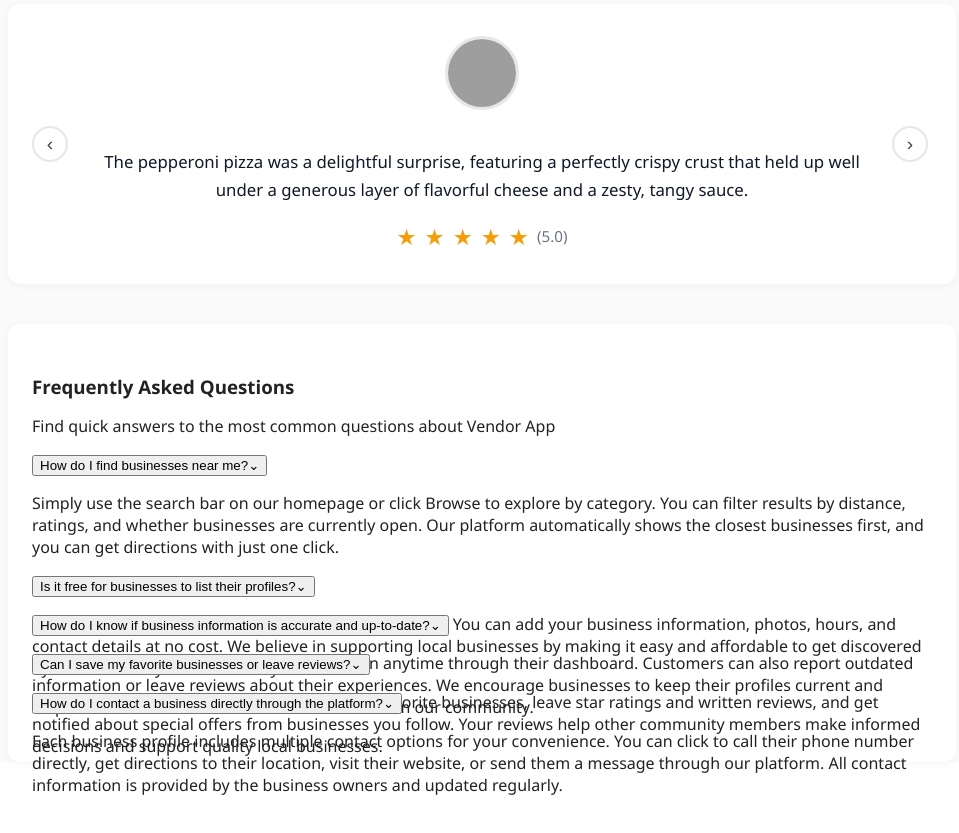
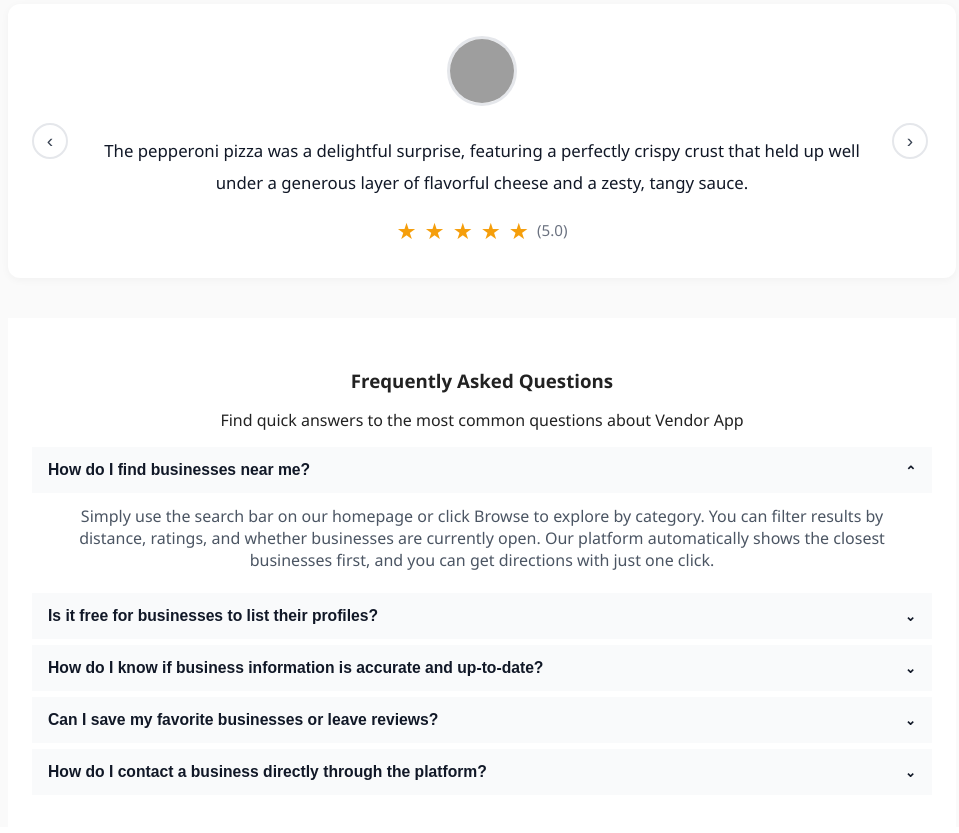
Before and after one commit to AliceUwase/vendor-app, a React (Create React App) app: page /landing in a window 1280 px wide. Shown: the part 2340-3173 px from the top of the page, without its empty margins (158-1117 px from the left). Before the commit the page ends 3142 px from the top, so only its background shows below. Built offline with nearby package versions, Linux system fonts and the light colour scheme; grey boxes are pictures that could not be loaded.

Commit message:
Refactor testimonials and FAQs styling

```diff
--- a/src/Components/VendorApp/Landing.css
+++ b/src/Components/VendorApp/Landing.css
@@ -791,8 +791,8 @@
 }
 
 .testimonial-avatar {
-  width: 68px;
-  height: 68px;
+  width: 64px;
+  height: 64px;
   border-radius: 50%;
   object-fit: cover;
   margin: 0 auto 16px auto;
@@ -801,9 +801,10 @@
 
 .testimonial-text {
   font-size: 1.05rem;
-  line-height: 1.7;
+  line-height: 1.9;
   color: #111827;
-  margin-bottom: 16px;
+  margin: 8px auto 16px auto;
+  max-width: 760px;
 }
 
 .testimonial-stars {
@@ -856,24 +857,73 @@
   max-width: 900px;
   margin: 40px auto;
   background: #fff;
-  border-radius: 12px;
-  box-shadow: 0 2px 8px rgba(0,0,0,0.04);
+  /* border-radius: 12px;
+  box-shadow: 0 2px 8px rgba(0,0,0,0.04); */
   padding: 32px 24px;
 }
 
 .faq h3 {
   margin-bottom: 12px;
+  text-align: center;
+}
+.faq p {
+  text-align: center;
 }
 
-.faq-list {
+.faq-list { display: contents; }
+
+
+/* Accordion */
+.accordion {
   margin-top: 16px;
+  display: flex;
+  flex-direction: column;
+  gap: 6px;
 }
 
-.faq-item {
-  margin-bottom: 18px;
-  background: #e0f7fa;
-  border-radius: 8px;
-  padding: 12px 16px;
+.accordion-item {
+  /* border: 1px solid #e5e7eb;
+  border-radius: 8px; */
+  background: #ffffff;
+  overflow: hidden;
+}
+
+.accordion-header {
+  width: 100%;
+  display: flex;
+  align-items: center;
+  justify-content: space-between;
+  padding: 14px 16px;
+  background: #f9fafb;
+  color: #111827;
+  border: none;
+  cursor: pointer;
+  text-align: left;
+  font-weight: 600;
+}
+
+.accordion-title {
+  font-size: 0.98rem;
+}
+
+.accordion-icon {
+  transition: transform 0.2s ease;
+}
+
+.accordion-icon.rotate {
+  transform: rotate(180deg);
+}
+
+.accordion-panel {
+  padding: 0 16px;
+  background: #ffffff;
+  color: #4b5563;
+  overflow: hidden;
+  transition: max-height 0.25s ease;
+}
+
+.accordion-panel p {
+  margin: 12px 0 16px 0;
 }
 
 /* Responsive
```
